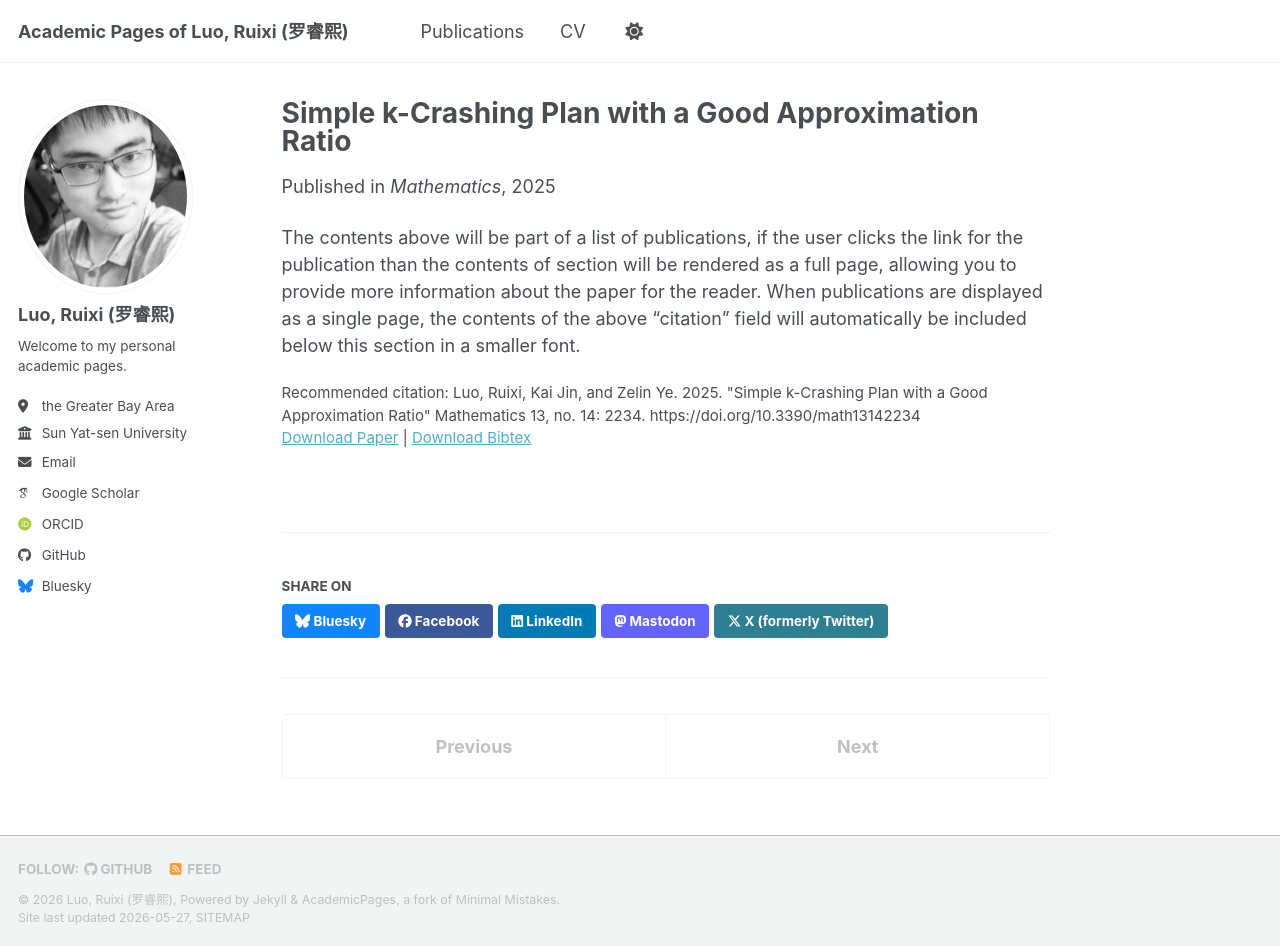
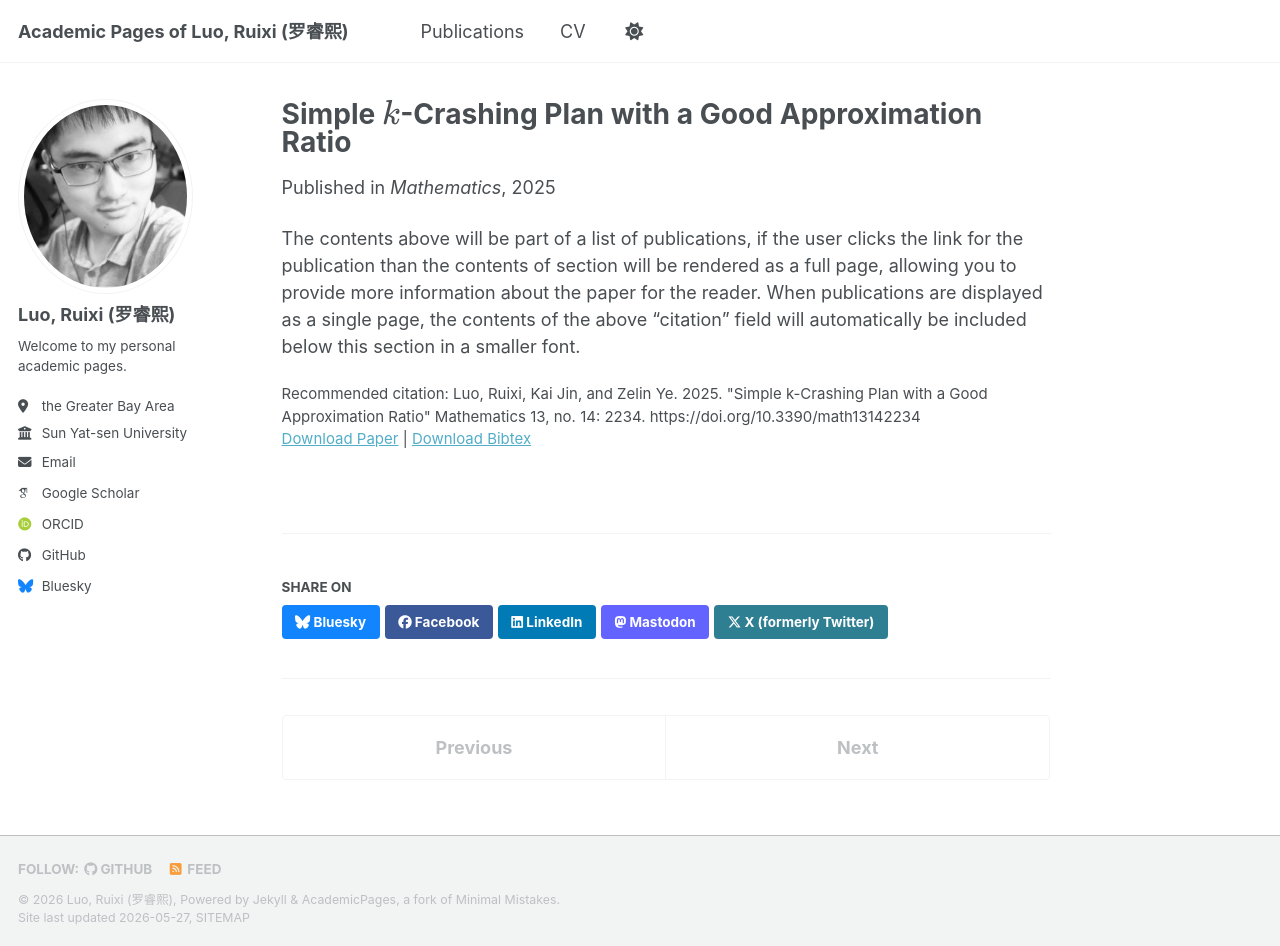
Before and after one commit to Ruixi-Luo/Ruixi-Luo.github.io, a Jekyll site: the page built from _publications/k-crashing.md, in a window 1280 px wide and 946 px high. Built offline with Jekyll 4.4.1, drawn with Linux system fonts in a browser that asks for light colours; some web fonts are replaced; a script bundle is joined from its source files by our own code; library files that are not in the unit come from our copies.

```diff
--- a/_publications/k-crashing.md
+++ b/_publications/k-crashing.md
@@ -1,5 +1,5 @@
 ---
-title: "Simple k-Crashing Plan with a Good Approximation Ratio"
+title: "Simple $$k$$-Crashing Plan with a Good Approximation Ratio"
 collection: publications
 category: manuscripts
 permalink: /publication/k-crashing
```
